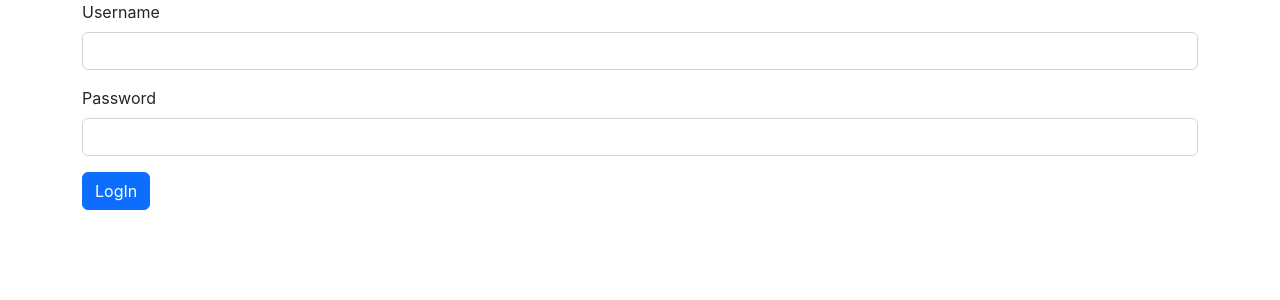
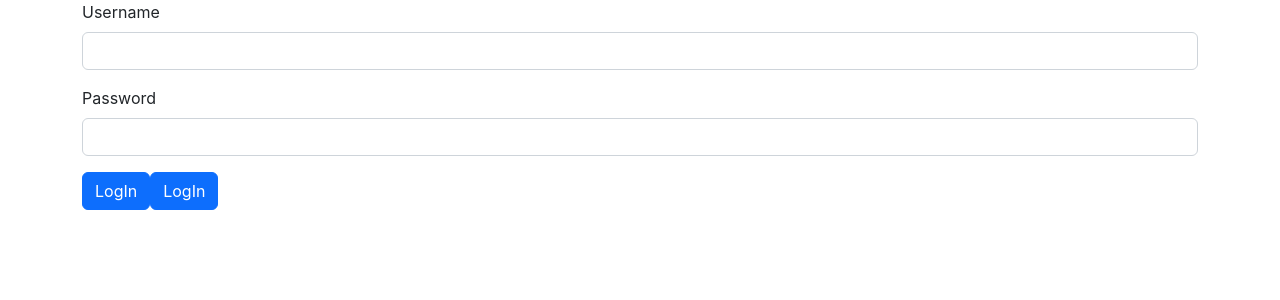
Before and after one commit to ravimarici/saadh_assessment_react_app, a React (Create React App) app: page / in a window 1280 px wide. Shown: the top 300 px of the page. Built offline with nearby package versions, Linux system fonts and the light colour scheme.

Commit message:
Added new Button in SignIn page

```diff
--- a/src/Components/SignIn.js
+++ b/src/Components/SignIn.js
@@ -57,6 +57,9 @@ function SignIn() {
             <Button variant="primary" onClick={handleSubmit}>
               LogIn
             </Button>
+            <Button variant="primary">
+              LogIn
+            </Button>
           </Form>
         )}
       </Container>
```
